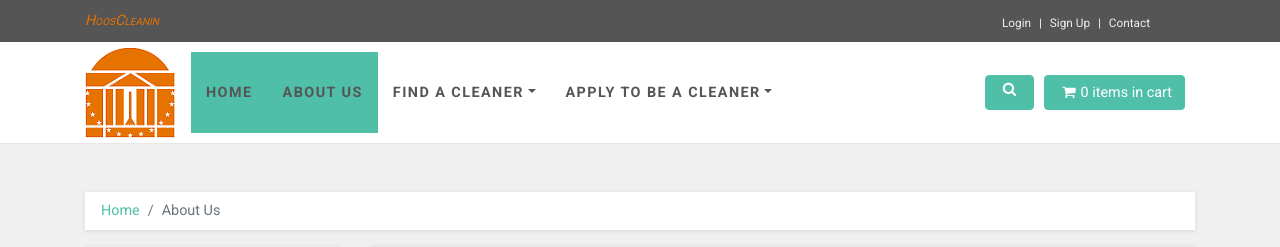
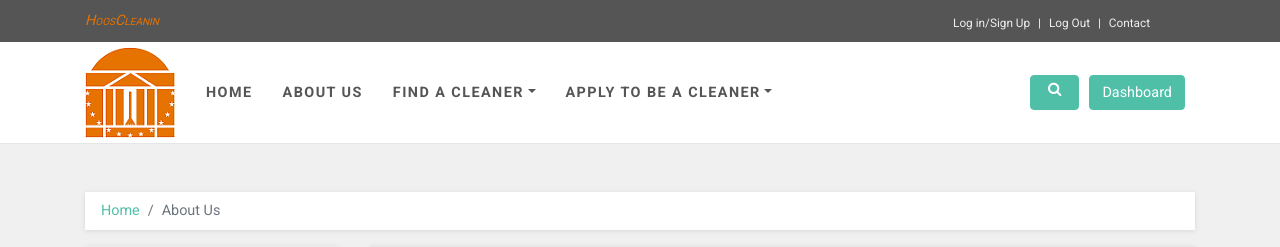
Before and after one commit to advaitk13/HoosCleanin, a PHP site: page /about.php in a window 1280 px wide. Shown: the top 247 px of the page. Run offline with PHP 8.4, Linux system fonts and the light colour scheme; the visitor is signed in with stand-in values (Sample User, id 1); tables that the repository leaves empty or names only in its code hold one stand-in row (values such as "Sample post"); data that the repository does not hold is empty; some libraries are stand-ins or nearby versions.

Commit message:
Updated about.php with login session

```diff
--- a/about.php
+++ b/about.php
@@ -1,3 +1,7 @@
+<?php
+    include("session.php");
+
+?>
 <html><head>
     <meta charset="utf-8">
     <meta http-equiv="X-UA-Compatible" content="IE=edge">
@@ -35,13 +39,14 @@
         <div class="container">
           <div class="row">
             <div class = "toptab">
-              <div class="col-lg-6 text-center text-lg-left">HoosCleanin</div>
+              <div class="col-lg-6 text-center text-lg-left"display:"inline-block">HoosCleanin</div>
+               <?php echo $test ?>
             </div>
             <div class="col-lg-6 text-center text-lg-right" style="position:absolute; left:525px;">
                   <ul class="menu list-inline mb-0">
-                    <li class="list-inline-item"><a href="#" data-toggle="modal" data-target="#login-modal">Login</a></li>
-                    <li class="list-inline-item"><a href="register.php">Sign Up</a></li>
-                    <li class="list-inline-item"><a href="contact.php">Contact</a></li>
+                        <li class="list-inline-item"><a href="register.php">Log in/Sign Up</a></li>
+                        <li class="list-inline-item"><a href="logout.php">Log Out</a></li>
+                        <li class="list-inline-item"><a href="contact.php">Contact</a></li>
                   </ul>
             </div>
 
@@ -88,8 +93,8 @@
           </div>
           <div id="navigation" class="collapse navbar-collapse">
             <ul class="navbar-nav mr-auto">
-              <li class="nav-item"><a href="index.php" class="nav-link active">Home</a></li>
-              <li class="nav-item"><a href="about.php" class="nav-link active">About US</a>
+              <li class="nav-item"><a href="index.php" class="nav-link">Home</a></li>
+              <li class="nav-item"><a href="about.php" class="nav-link">About US</a>
 
               </li>
               <li class="nav-item dropdown menu-large show"><a href="#" data-toggle="dropdown" data-hover="dropdown" data-delay="200" class="dropdown-toggle nav-link" aria-expanded="true">Find a Cleaner<b class="caret"></b></a>
@@ -102,7 +107,7 @@
             <div class="navbar-buttons d-flex justify-content-end">
               <!-- /.nav-collapse-->
               <div id="search-not-mobile" class="navbar-collapse collapse"></div><a data-toggle="collapse" href="#search" class="btn navbar-btn btn-primary d-none d-lg-inline-block"><span class="sr-only">Toggle search</span><i class="fa fa-search"></i></a>
-              <div id="basket-overview" class="navbar-collapse collapse d-none d-lg-block"><a href="" class="btn btn-primary navbar-btn"><i class="fa fa-shopping-cart"></i><span>0 items in cart</span></a></div>
+              <div id="basket-overview" class="navbar-collapse collapse d-none d-lg-block"><a href="member.php" class="btn btn-primary navbar-btn"><span>Dashboard</span></a></div>
             </div>
           </div>
         </div>
```
